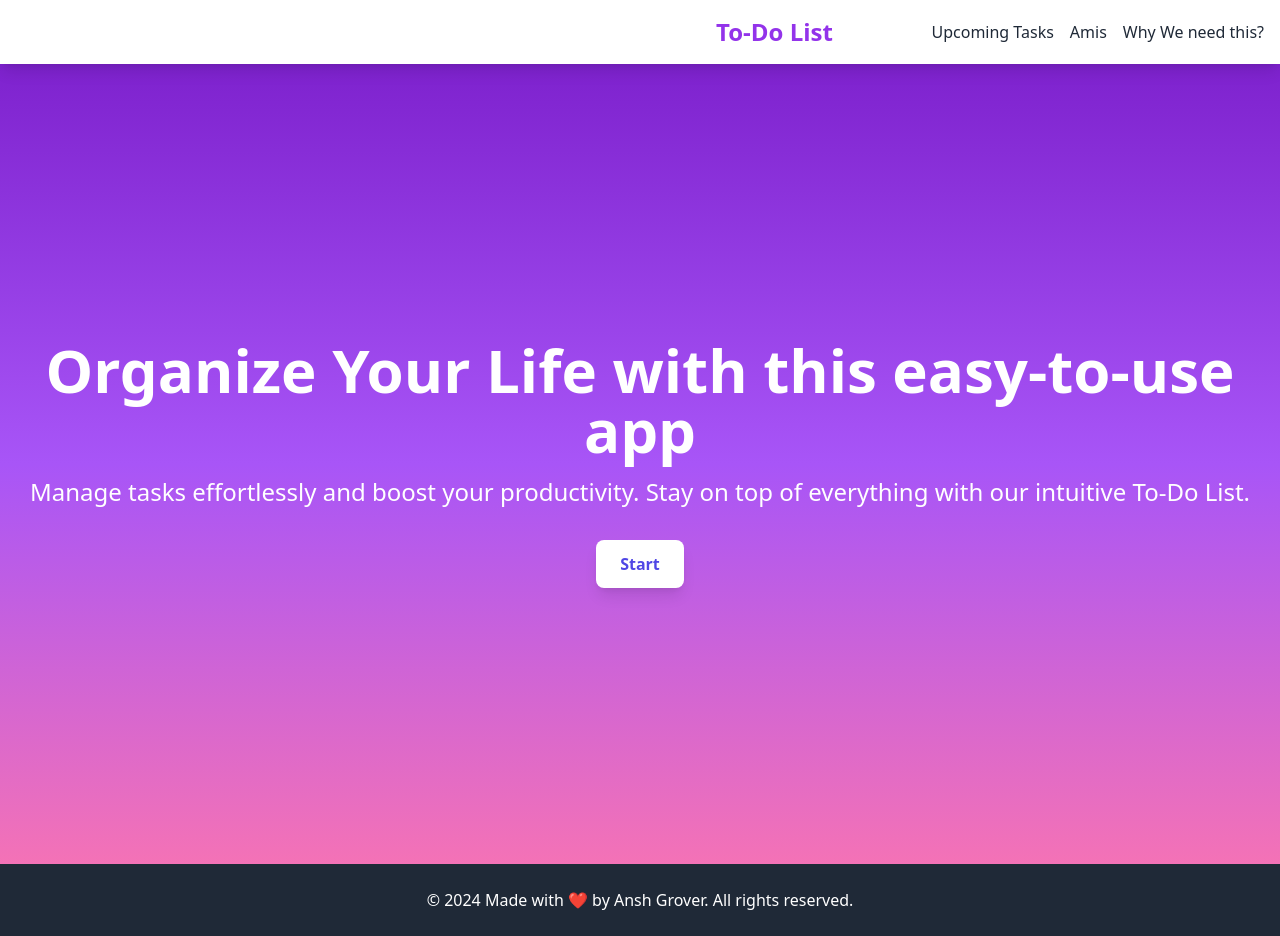
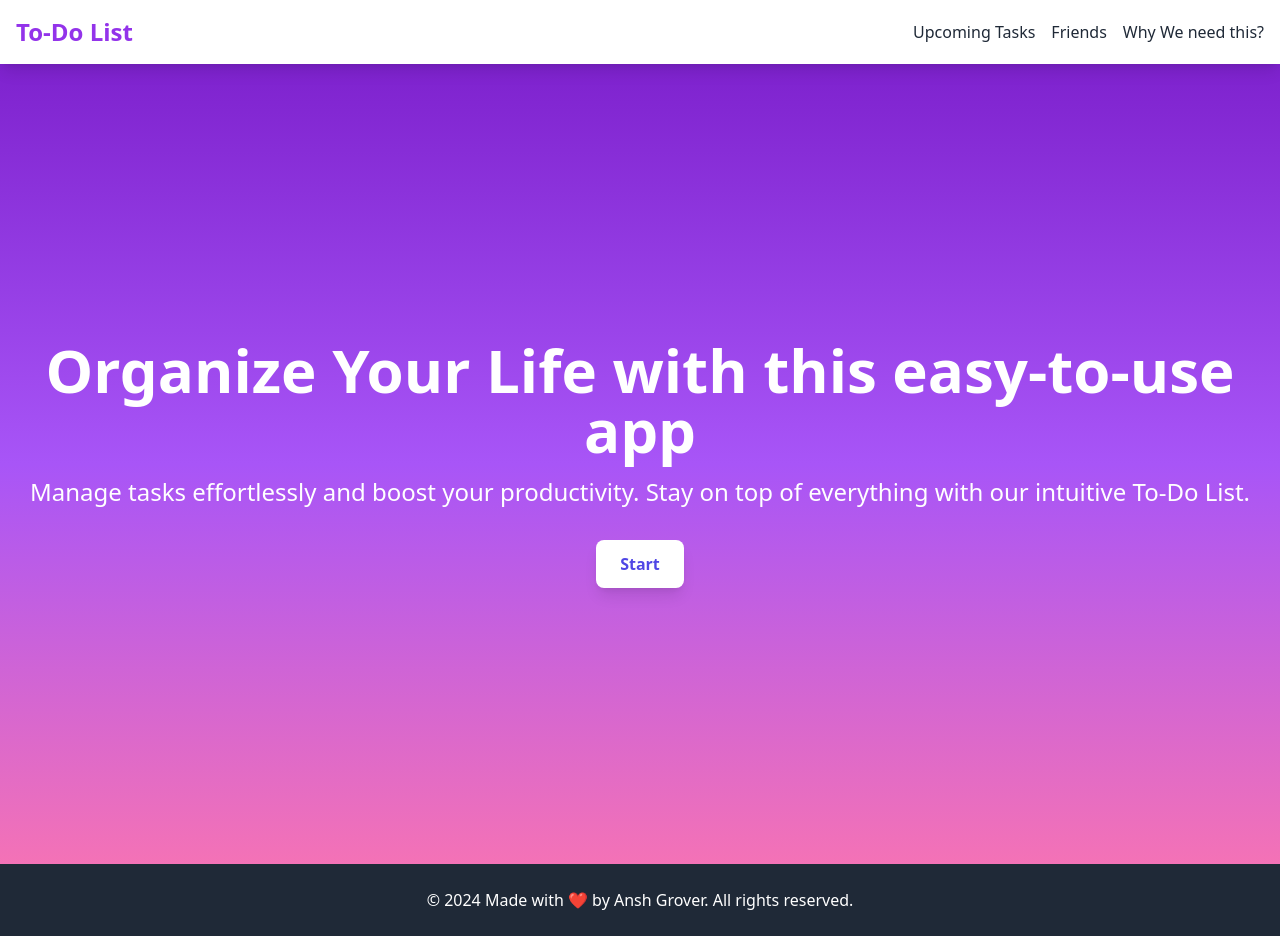
Before and after one commit to GeneJosie/ApplicationTODO, a website: page index.html in a window 1280 px wide. Drawn offline with nearby package versions, Linux system fonts and the light colour scheme.

Commit message:
Revert "Neylitaye"

```diff
--- a/index.html
+++ b/index.html
@@ -6,24 +6,21 @@
     <meta http-equiv="X-UA-Compatible" content="ie=edge" />
     <title>To-Do List App</title>
     <script src="https://cdn.tailwindcss.com"></script>
-    <style>
-      .move-left {
-        margin-left: 700px; /* Décalage de 200px vers la gauche */
-      }
-    </style>
   </head>
   <body class="bg-gray-50 text-gray-800">
     <!-- Navbar -->
     <nav class="bg-white shadow-lg sticky top-0 z-50">
-      <div class="container mx-auto px-4 py-4 flex justify-between items-center">
-        <a href="#" class="text-2xl font-bold text-purple-600 move-left">To-Do List</a>
+      <div
+        class="container mx-auto px-4 py-4 flex justify-between items-center"
+      >
+        <a href="#" class="text-2xl font-bold text-purple-600">To-Do List</a>
         <ul class="flex space-x-4">
           <!-- All of these buttons currently lead to error pages as their functionality will be added in the future
           after login and authentication has been implemented.-->
           <li>
             <a href="error.html" class="hover:text-blue-600">Upcoming Tasks</a>
           </li>
-          <li><a href="error.html" class="hover:text-blue-600">Amis</a></li>
+          <li><a href="error.html" class="hover:text-blue-600">Friends</a></li>
           <li>
             <a href="imp.html" class="hover:text-blue-600">Why We need this?</a>
           </li>
```
Also changed, not shown: README.md.
